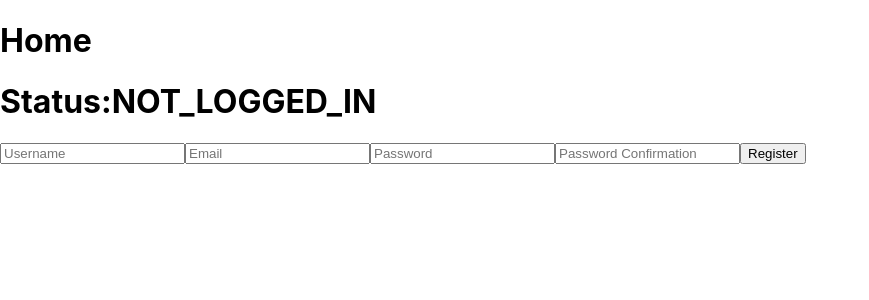
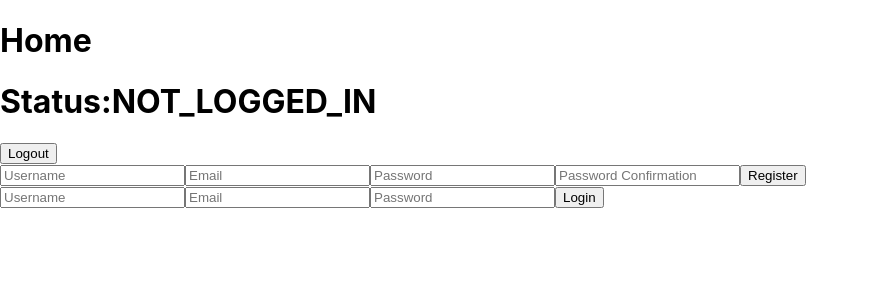
Before and after one commit to Georjane/redux_hotels_and_resorts, a React (Create React App) app: page / in a window 1280 px wide. Shown: the top 300 px of the page, without its empty margins (0-869 px from the left). Built offline with nearby package versions, Linux system fonts and the light colour scheme; no server answers.

Commit message:
Successful signup, signin, and signout

```diff
--- a/src/actions/index.js
+++ b/src/actions/index.js
@@ -1,6 +1,12 @@
-const LOGIN = (data) => ({
+export const LOGIN = (data) => ({
   type: 'LOGIN',
   payload: data,
 });
 
-export default LOGIN;
+export const LOGOUT = () => ({
+  type: 'LOGOUT',
+});
+
+export const SIGNOUT = () => ({
+  type: 'SIGNOUT',
+});
--- a/src/components/Dashboard.js
+++ b/src/components/Dashboard.js
@@ -1,12 +1,50 @@
-import React from 'react';
+import React, { useEffect } from 'react';
 import { connect } from 'react-redux';
 // import { useEffect } from 'react';
 import PropTypes from 'prop-types';
+import axios from 'axios';
+import { LOGIN, SIGNOUT, LOGOUT } from '../actions';
 
 function Dashboard(props) {
   const { loggedInStatus } = props;
   console.log(props);
   console.log(loggedInStatus);
+
+  const handleLogout = () => {
+    // redirect to dashboard
+    const { LOGOUT } = props;
+    LOGOUT();
+    axios.delete('http://localhost:3001/logout', { withCredentials: true })
+      .then((res) => {
+        console.log('logout res ', res);
+      })
+      .catch((err) => {
+        console.log('logout error ', err);
+      });
+    // console.log(data.user);
+    props.history.push('/');
+  };
+
+  const checkLoginStatus = () => {
+    const { LOGIN, SIGNOUT } = props;
+    axios.get('http://localhost:3001/logged_in', { withCredentials: true })
+      .then((res) => {
+        console.log('logged in? ', res);
+        if (res.data.logged_in && loggedInStatus[0] === 'NOT_LOGGED_IN') {
+          LOGIN(res.data.user);
+        } else if (!res.data.logged_in && loggedInStatus[0] === 'LOGGED_IN') {
+          SIGNOUT();
+        }
+      })
+      .catch((err) => {
+        console.log('check login error ', err);
+      });
+  };
+
+  useEffect(() => {
+    checkLoginStatus();
+  }, []);
+
   return (
     <div>
       <h1>Dashboard</h1>
@@ -14,16 +52,27 @@ function Dashboard(props) {
         Status:
         {loggedInStatus}
       </h1>
+      <button type="button" onClick={handleLogout}>Logout</button>
     </div>
   );
 }
 
 Dashboard.propTypes = {
   loggedInStatus: PropTypes.objectOf(PropTypes.any).isRequired,
+  LOGOUT: PropTypes.func.isRequired,
+  LOGIN: PropTypes.func.isRequired,
+  SIGNOUT: PropTypes.func.isRequired,
+  history: PropTypes.objectOf(PropTypes.any).isRequired,
 };
 
 const mapStateToProps = (state) => ({
   loggedInStatus: state,
 });
 
-export default connect(mapStateToProps)(Dashboard);
+const mapDispatchToProps = (dispatch) => ({
+  LOGOUT: () => { dispatch(LOGOUT()); },
+  LOGIN: (data) => { dispatch(LOGIN(data)); },
+  SIGNOUT: () => { dispatch(SIGNOUT()); },
+});
+
+export default connect(mapStateToProps, mapDispatchToProps)(Dashboard);
--- a/src/components/Home.js
+++ b/src/components/Home.js
@@ -1,9 +1,11 @@
-import React from 'react';
+import React, { useEffect } from 'react';
 import { connect } from 'react-redux';
 // import { useEffect } from 'react';
 import PropTypes from 'prop-types';
+import axios from 'axios';
 import Registration from './auth/Registration';
-import LOGIN from '../actions';
+import { LOGIN, SIGNOUT, LOGOUT } from '../actions';
+import Login from './auth/Login';
 
 function Home(props) {
   const { storestate } = props;
@@ -18,6 +20,41 @@ function Home(props) {
     props.history.push('/dashboard');
   };
 
+  const handleLogout = () => {
+    // redirect to dashboard
+    const { LOGOUT } = props;
+    LOGOUT();
+    axios.delete('http://localhost:3001/logout', { withCredentials: true })
+      .then((res) => {
+        console.log('logout res ', res);
+      })
+      .catch((err) => {
+        console.log('logout error ', err);
+      });
+    // console.log(data.user);
+    props.history.push('/');
+  };
+
+  const checkLoginStatus = () => {
+    const { LOGIN, SIGNOUT } = props;
+    axios.get('http://localhost:3001/logged_in', { withCredentials: true })
+      .then((res) => {
+        console.log('logged in? ', res);
+        if (res.data.logged_in && storestate[0] === 'NOT_LOGGED_IN') {
+          LOGIN(res.data.user);
+        } else if (!res.data.logged_in && storestate[0] === 'LOGGED_IN') {
+          SIGNOUT();
+        }
+      })
+      .catch((err) => {
+        console.log('check login error ', err);
+      });
+  };
+
+  useEffect(() => {
+    checkLoginStatus();
+  }, []);
+
   return (
     <div>
       <h1>Home</h1>
@@ -25,7 +62,9 @@ function Home(props) {
         Status:
         {storestate}
       </h1>
+      <button type="button" onClick={handleLogout}>Logout</button>
       <Registration handleSuccessfulAuth={handleSuccessfulAuth} />
+      <Login handleSuccessfulAuth={handleSuccessfulAuth} />
     </div>
   );
 }
@@ -34,6 +73,8 @@ Home.propTypes = {
   storestate: PropTypes.objectOf(PropTypes.any).isRequired,
   history: PropTypes.objectOf(PropTypes.any).isRequired,
   LOGIN: PropTypes.func.isRequired,
+  SIGNOUT: PropTypes.func.isRequired,
+  LOGOUT: PropTypes.func.isRequired,
 };
 
 const mapStateToProps = (state) => ({
@@ -42,6 +83,8 @@ const mapStateToProps = (state) => ({
 
 const mapDispatchToProps = (dispatch) => ({
   LOGIN: (data) => { dispatch(LOGIN(data)); },
+  SIGNOUT: () => { dispatch(SIGNOUT()); },
+  LOGOUT: () => { dispatch(LOGOUT()); },
 });
 
 export default connect(mapStateToProps, mapDispatchToProps)(Home);
--- /dev/null
+++ b/src/components/auth/Login.js
@@ -0,0 +1,66 @@
+import React, { useState } from 'react';
+import PropTypes from 'prop-types';
+import axios from 'axios';
+
+function Login(props) {
+  const { handleSuccessfulAuth } = props;
+  const [username, setUsername] = useState('');
+  const [email, setEmail] = useState('');
+  const [password, setPassword] = useState('');
+  // const [passwordConfirmation, setPasswordConfirmation] = useState('');
+
+  const handleSubmit = (e) => {
+    console.log('clicked on register');
+    // const {
+    //   username, email, password, passwordConfirmation,
+    // } = this.state;
+    axios.post('http://localhost:3001/sessions', {
+      user: {
+        username,
+        email,
+        password,
+      },
+    },
+    { withCredentials: true })
+      .then((res) => {
+        console.log('loggin res ', res);
+        // console.log(handleSuccessfulAuth(res.data));
+        // const { handleSuccessfulAuth } = this.state;
+        if (res.data.logged_in) {
+          handleSuccessfulAuth(res.data);
+        }
+      }).catch((err) => {
+        console.log('login error ', err);
+      });
+    e.preventDefault();
+  };
+
+  const handleUsernameChange = (e) => {
+    setUsername(e.target.value);
+  };
+
+  const handlePasswordChange = (e) => {
+    setPassword(e.target.value);
+  };
+
+  const handleEmailChange = (e) => {
+    setEmail(e.target.value);
+  };
+
+  return (
+    <div>
+      <form onSubmit={handleSubmit}>
+        <input type="text" name="username" placeholder="Username" value={username} onChange={handleUsernameChange} required />
+        <input type="email" name="email" placeholder="Email" value={email} onChange={handleEmailChange} required />
+        <input type="password" name="password" placeholder="Password" value={password} onChange={handlePasswordChange} required />
+        <button type="submit">Login</button>
+      </form>
+    </div>
+  );
+}
+
+Login.propTypes = {
+  handleSuccessfulAuth: PropTypes.func.isRequired,
+};
+
+export default Login;
--- a/src/reducers/loginReducer.js
+++ b/src/reducers/loginReducer.js
@@ -4,6 +4,10 @@ const loginReducer = (state = loggedInStatus, action) => {
   switch (action.type) {
     case 'LOGIN':
       return ['LOGGED_IN'];
+    case 'SIGNOUT':
+      return loggedInStatus;
+    case 'LOGOUT':
+      return loggedInStatus;
     default:
       return state;
   }
```
